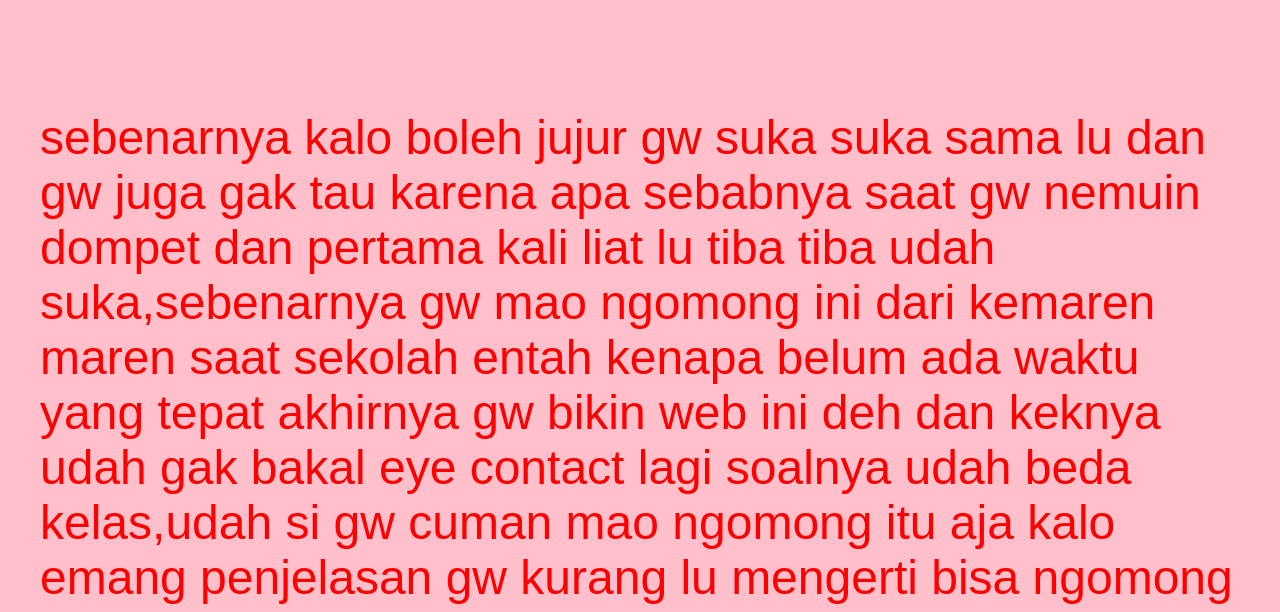
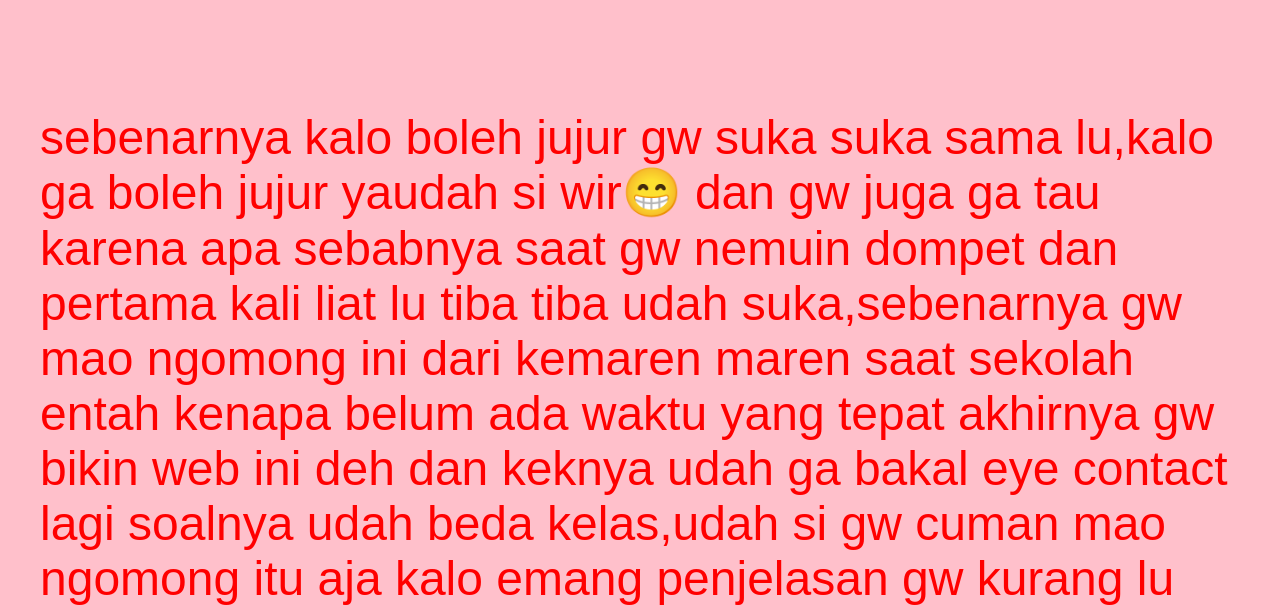
Before and after one commit to bucinkoplak/MasAldi, a plain HTML site: page index.html in a window 1280 px wide. Shown: the part 321-933 px from the top of the page. Drawn offline with Linux system fonts and the light colour scheme.

Commit message:
Update index.html

```diff
--- a/index.html
+++ b/index.html
@@ -53,7 +53,7 @@ button {
   background-color: pink;
   color: red;
   box-shadow: 0 0 5px pink,
-  0 0  25px pink;
+  0 0  25px pink
   font-size: 30px;
 }
 button:hover {
@@ -77,9 +77,9 @@ button:hover {
 <body>
   <h1>halowww zaskia hafsha aqila</h1>
   <br>
-  <p>sebenarnya kalo boleh jujur gw suka suka sama lu dan gw juga gak tau karena apa sebabnya
+  <p>sebenarnya kalo boleh jujur gw suka suka sama lu,kalo ga boleh jujur yaudah si wir😁 dan gw juga ga tau karena apa sebabnya
     saat gw nemuin dompet dan pertama kali liat lu tiba tiba udah suka,sebenarnya gw mao ngomong ini dari
-    kemaren maren saat sekolah entah kenapa belum ada waktu yang tepat akhirnya gw bikin web ini deh dan keknya udah gak bakal eye contact lagi soalnya udah beda kelas,udah si gw cuman mao ngomong itu aja
+    kemaren maren saat sekolah entah kenapa belum ada waktu yang tepat akhirnya gw bikin web ini deh dan keknya udah ga bakal eye contact lagi soalnya udah beda kelas,udah si gw cuman mao ngomong itu aja
     kalo emang penjelasan gw kurang lu mengerti bisa ngomong aja,eh btw md lu kemaren keren emang selalu keren si😅
   </p>
   <div class="heart">❤️</div>
```
